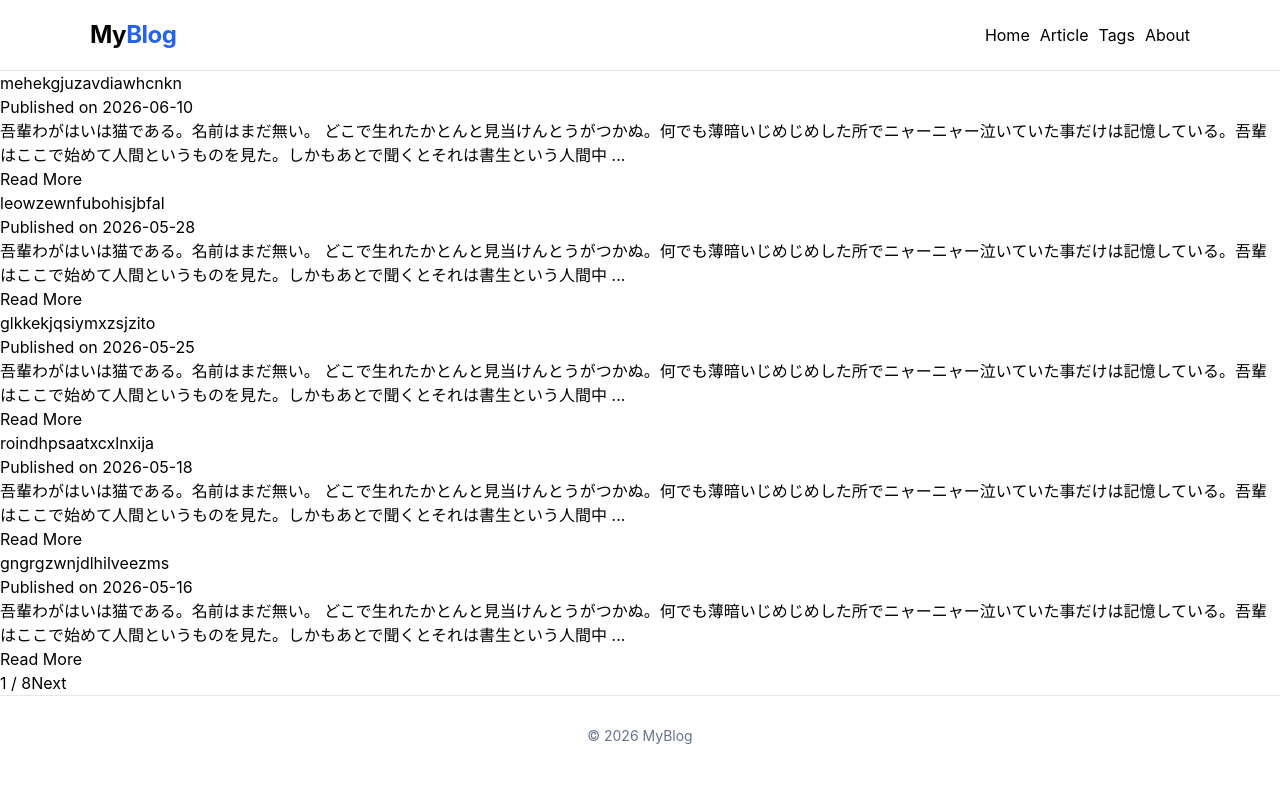
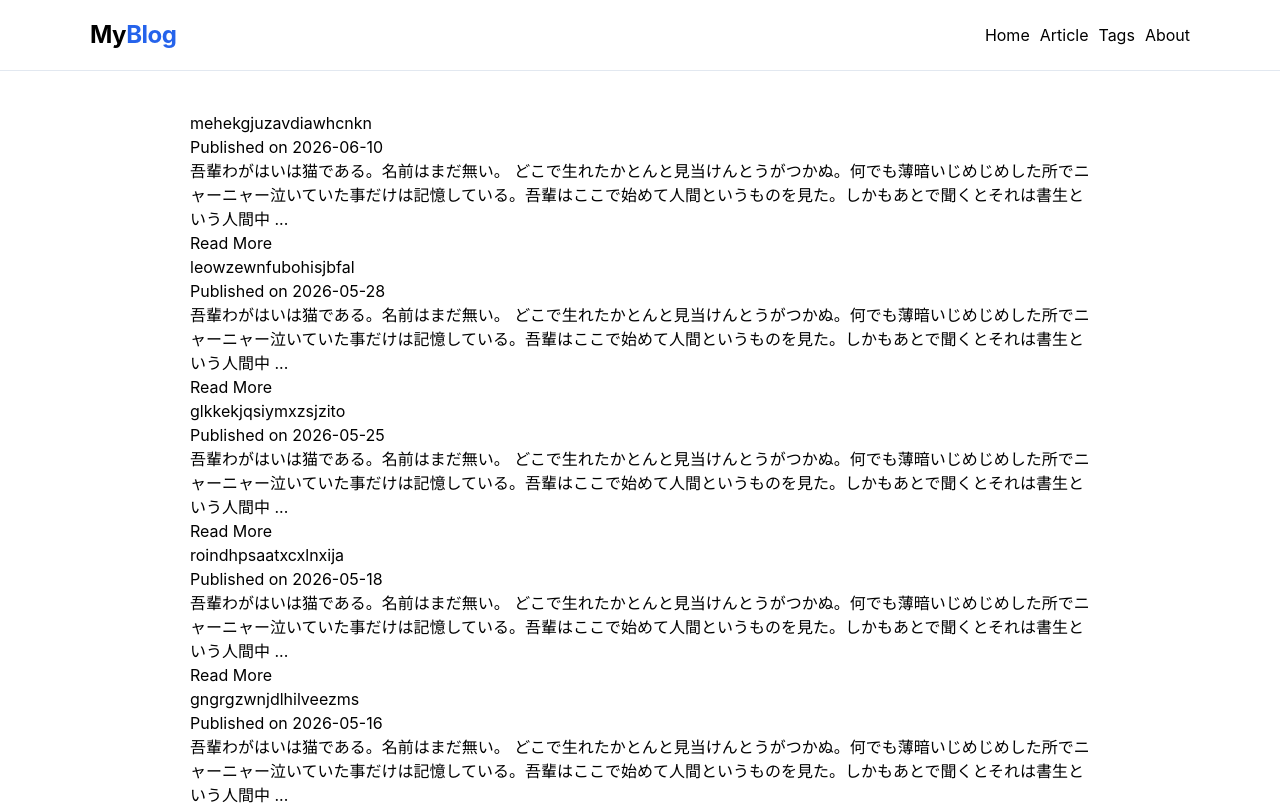
Before and after one commit to slipanchor578/escape, a Next.js app: page / in a window 1280 px wide. Shown: the top 805 px of the page. Built offline with nearby package versions, Linux system fonts and the light colour scheme.

Commit message:
layout.tsx をtailwind化

```diff
--- a/src/app/_components/Footer.tsx
+++ b/src/app/_components/footer.tsx
@@ -1,4 +1,4 @@
-import Container from "../../components/Container"
+import Container from "../../components/container"
 export default function Footer() {
   return (
     <footer className="bg-white border-t border-(--border-color)
--- a/src/app/_components/Header.tsx
+++ b/src/app/_components/header.tsx
@@ -1,5 +1,5 @@
 import Link from "next/link";
-import Container from "../../components/Container";
+import Container from "../../components/container";
 export default function Header() {
   return (
     <header className="bg-white border-b border-(--border-color) sticky top-0 z-100">
--- a/src/app/layout.tsx
+++ b/src/app/layout.tsx
@@ -1,8 +1,8 @@
 import React from 'react';
-import Header from './_components/Header';
-import Footer from './_components/Footer';
+import Container from "../components/container";
+import Header from './_components/header';
+import Footer from './_components/footer';
 import './globals.css';
-// import './sample.css';
 
 export const metadata = {
   title: 'MyBlog',
@@ -17,9 +17,11 @@ export default function RootLayout({
         {/* Header */}
         <Header />
         {/* Main Container */}
-        <div className="blog-layout container">
-          <main className="blog-main">{children}</main>
-        </div>
+        <Container>
+          <div className="max-w-[900px] mx-auto py-10">
+            <main>{children}</main>
+          </div>
+        </Container>
         {/* Footer */}
         <Footer />
       </body>
```
Also changed, not shown: src/components/container.tsx (renamed from src/components/Container.tsx).
